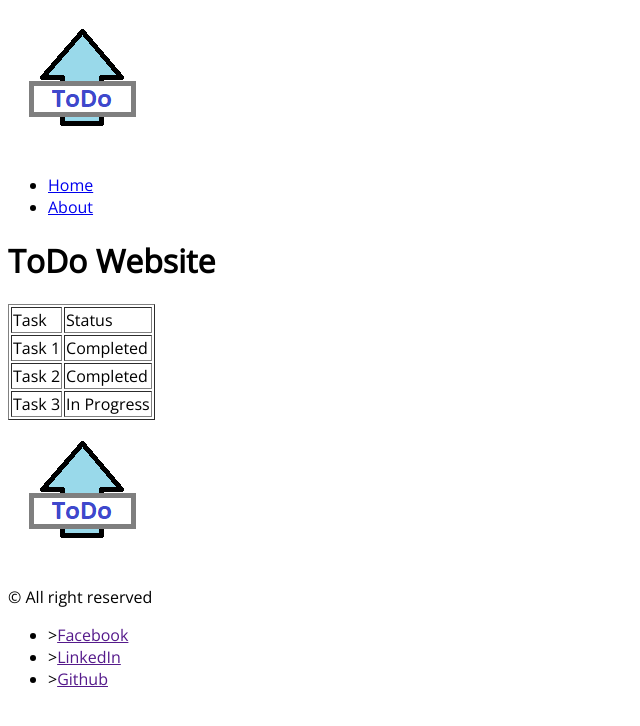
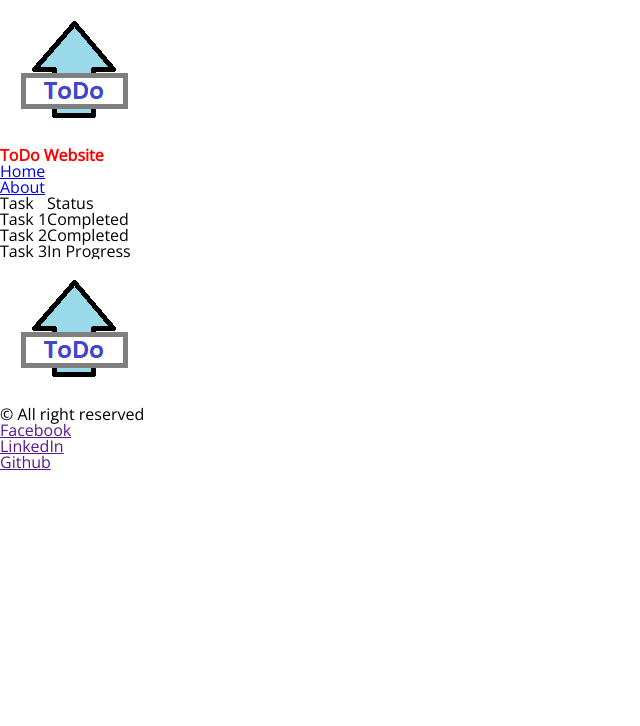
Before and after one commit to Viltho/todo-project, a plain HTML site: page index.html in a window 1280 px wide. Shown: the whole page, without its empty margins (0-640 px from the left). Drawn offline with nearby package versions, Linux system fonts and the light colour scheme.

Commit message:
added new files

```diff
--- a/index.html
+++ b/index.html
@@ -6,24 +6,33 @@
     <meta http-equiv="X-UA-Compatible" content="IE=edge">
     <meta name="viewport" content="width=device-width, initial-scale=1.0">
     <title>ToDo Website</title>
+    <link rel="stylesheet" href="./reset.css">
     <link rel="stylesheet" href="./style.css">
     <link rel="preconnect" href="https://fonts.googleapis.com">
     <link rel="preconnect" href="https://fonts.gstatic.com" crossorigin>
     <link href="https://fonts.googleapis.com/css2?family=Open+Sans:wght@300&display=swap" rel="stylesheet">
 </head>
+
 <body>
     <header>
+        <div>
             <img src="/assets/Logo.png">
+        </div>
+        <div>
+            <h1>ToDo Website</h1>
+        </div>
+        <div>
             <nav>
                 <ul>
                     <li> <a href="/"> Home </a></li>
                     <li> <a href="/about.html"> About </a></li>
                 </ul>
             </nav>
+        </div>
     </header>
+
     <main>
-        <h1>ToDo Website</h1>
-        <table border="1">
+        <table>
             <tr>
                 <td>Task</td>
                 <td>Status</td>
@@ -39,18 +48,24 @@
             <tr>
                 <td>Task 3</td>
                 <td>In Progress</td>
-
             </tr>
         </table>
     </main>
-    <footer></footer>
+
+    <footer>
+        <div>
             <img src="/assets/Logo.png">
+        </div>
+        <div>
             <p> &copy; All right reserved </p>
+        </div>
+        <div>
             <ul>
-        <li>><a href="">Facebook </a></li>
-        <li>><a href="">LinkedIn</a></li>
-        <li>><a href="">Github</a></li>
+                <li><a href="">Facebook</a></li>
+                <li><a href="">LinkedIn</a></li>
+                <li><a href="">Github</a></li>
             </ul>
+        </div>
     </footer>
 </body>
 
--- /dev/null
+++ b/reset.css
@@ -0,0 +1,135 @@
+/* http://meyerweb.com/eric/tools/css/reset/
+   v2.0 | 20110126
+   License: none (public domain)
+*/
+
+html,
+body,
+div,
+span,
+applet,
+object,
+iframe,
+h1,
+h2,
+h3,
+h4,
+h5,
+h6,
+p,
+blockquote,
+pre,
+a,
+abbr,
+acronym,
+address,
+big,
+cite,
+code,
+del,
+dfn,
+em,
+img,
+ins,
+kbd,
+q,
+s,
+samp,
+small,
+strike,
+strong,
+sub,
+sup,
+tt,
+var,
+b,
+u,
+i,
+center,
+dl,
+dt,
+dd,
+ol,
+ul,
+li,
+fieldset,
+form,
+label,
+legend,
+table,
+caption,
+tbody,
+tfoot,
+thead,
+tr,
+th,
+td,
+article,
+aside,
+canvas,
+details,
+embed,
+figure,
+figcaption,
+footer,
+header,
+hgroup,
+menu,
+nav,
+output,
+ruby,
+section,
+summary,
+time,
+mark,
+audio,
+video {
+	margin: 0;
+	padding: 0;
+	border: 0;
+	font-size: 100%;
+	font: inherit;
+	vertical-align: baseline;
+}
+
+/* HTML5 display-role reset for older browsers */
+article,
+aside,
+details,
+figcaption,
+figure,
+footer,
+header,
+hgroup,
+menu,
+nav,
+section {
+	display: block;
+}
+
+body {
+	line-height: 1;
+}
+
+ol,
+ul {
+	list-style: none;
+}
+
+blockquote,
+q {
+	quotes: none;
+}
+
+blockquote:before,
+blockquote:after,
+q:before,
+q:after {
+	content: '';
+	content: none;
+}
+
+table {
+	border-collapse: collapse;
+	border-spacing: 0;
+}
--- a/style.css
+++ b/style.css
@@ -1,3 +1,8 @@
-* {
+Body {
     font-family: 'Open Sans', sans-serif;
 }
+
+div h1 {
+    font-weight: bold;
+    color:red;
+}
```
Also changed, not shown: about.html (+25 -23 lines). Lines whose indentation alone changed are shown as unchanged.
